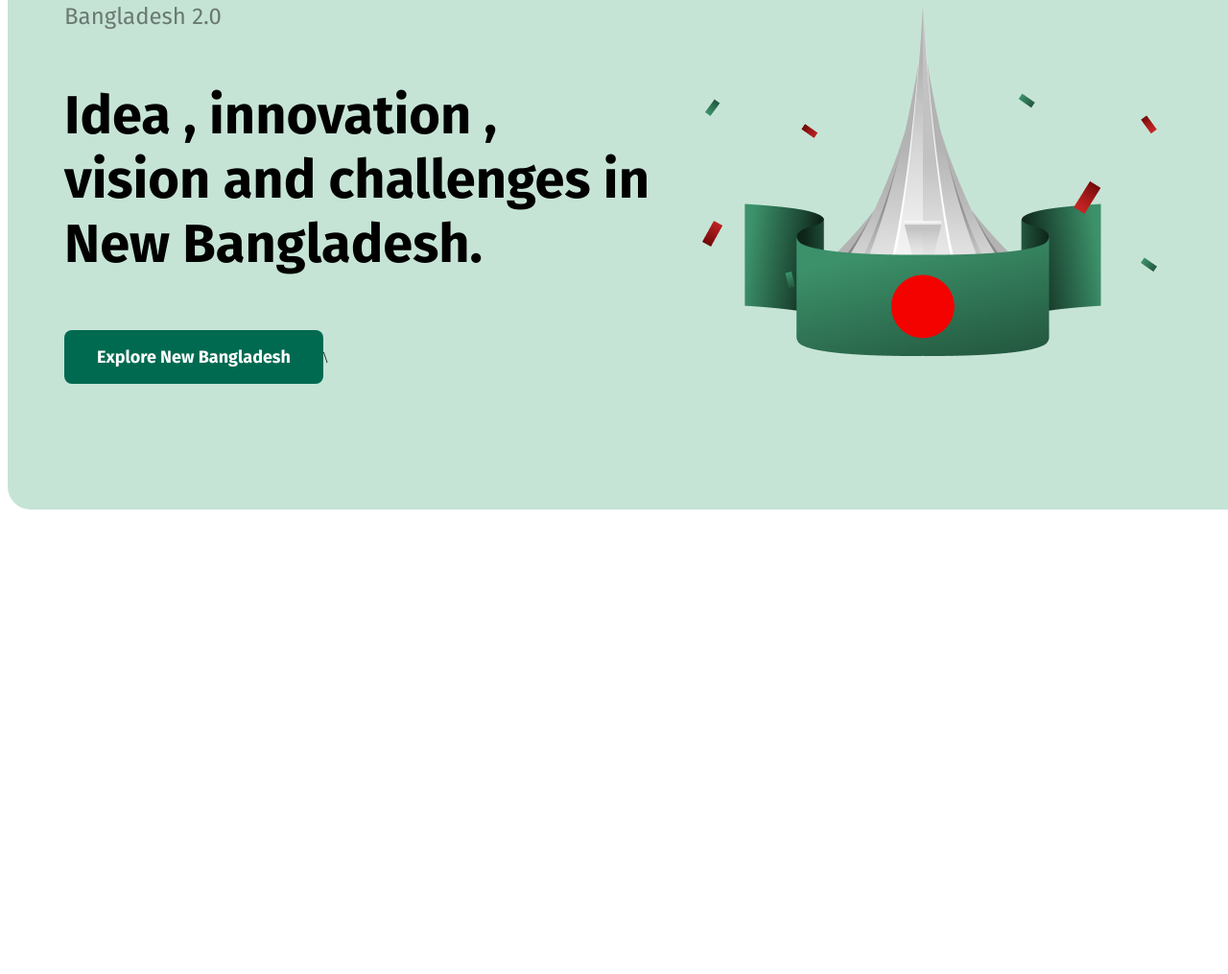
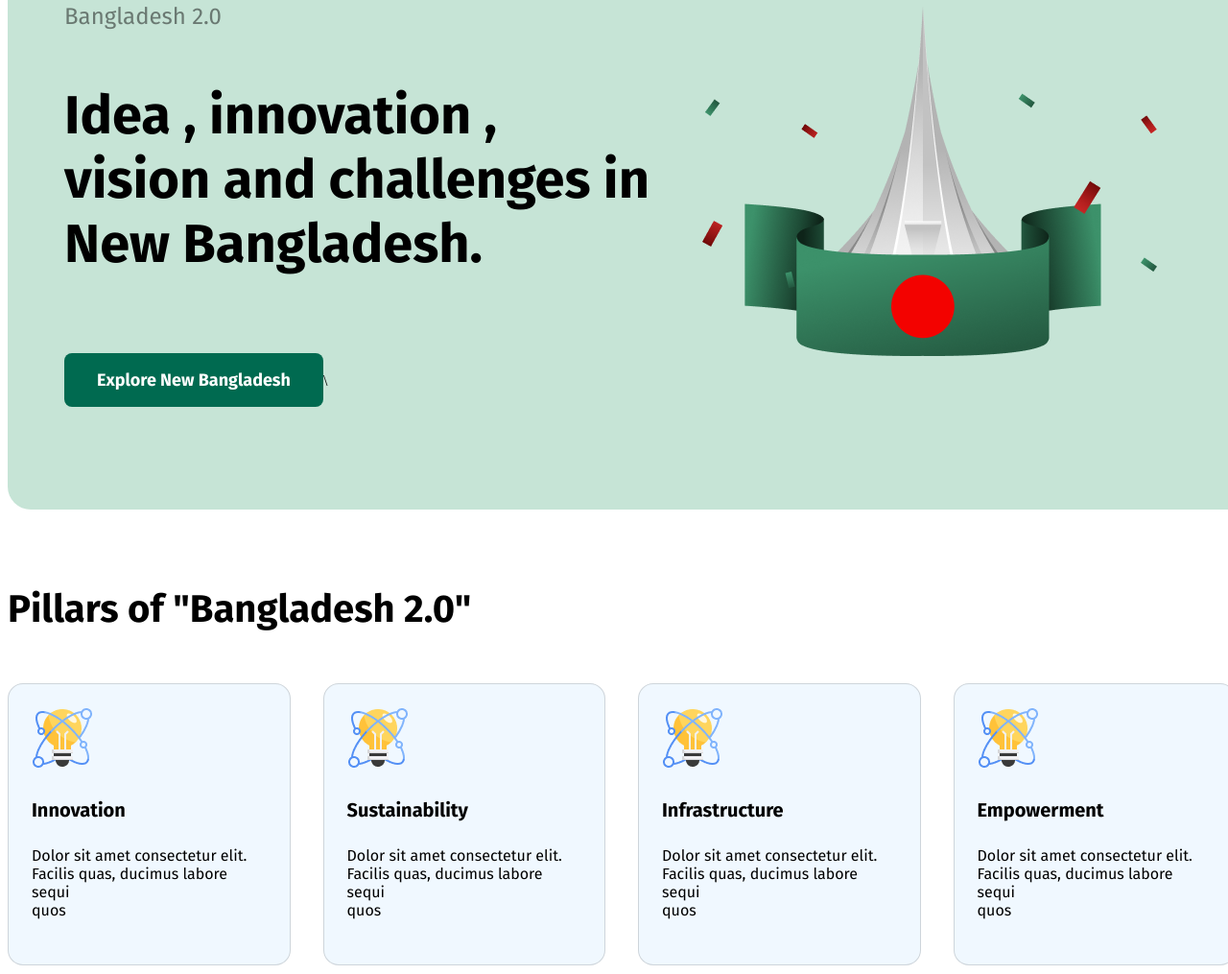
Before and after one commit to afikAfikur/new-ban, a plain HTML site: page index.html in a window 1280 px wide. Shown: the part 320-1335 px from the top of the page at 96% size. Before the commit the page ends 871 px from the top, so only its background shows below. Drawn offline with Linux system fonts and the light colour scheme.

Commit message:
Done with second sec

```diff
--- a/index.css
+++ b/index.css
@@ -85,3 +85,20 @@ margin-right: 160px;
     gap: 24px;
 
 }
+.second{
+    width: 1280px;
+    height: 324px;
+    margin: 80px auto;
+}
+.yaping{
+    display: flex;
+    gap: 34px;
+}
+.card{
+    width: 302px;
+    height: 244px;
+    padding: 24px;
+    background-color: aliceblue;
+    border-radius: 16px;
+    border: 1px solid rgba(14, 14, 14, 0.15);
+}
--- a/index.html
+++ b/index.html
@@ -24,7 +24,7 @@
     <main>
  <section class="first">
     <div class="banner">
-        <div>
+        <div class="baner_text">
             <div>
             <h4 class="bd_2 fira-sans-first_font">Bangladesh 2.0</h4>
             <p class="id fira-sans-first_font">
@@ -41,6 +41,49 @@ vision and challenges in <br> New Bangladesh.
         </div>
     </div>
  </section>
+ <section class="second">
+    <div class="pillar">
+        <div class="fira-sans-first_font"><h4>Pillars of "Bangladesh 2.0"</h4></div>
+        <div class="yaping">
+            <div class="card">
+                <div>
+                    <img src="assets/card-icon.png" alt="">
+                </div>
+                <div><h4 class="fira-sans-third_font">Innovation</h4></div>
+                <div>
+                     <p class="fira-sans-fourth_font">Dolor sit amet consectetur elit. <br> Facilis quas, ducimus labore sequi <br> quos</p>
+                </div>
+            </div>
+            <div class="card">
+                <div>
+                     <img src="assets/card-icon.png" alt="">
+                </div>
+                <div><h4 class="fira-sans-third_font">Sustainability</h4></div>
+                <div>
+                    <p class="fira-sans-fourth_font">Dolor sit amet consectetur elit. <br> Facilis quas, ducimus labore sequi <br> quos</p>
+                </div>
+            </div>
+            <div class="card">
+                <div>
+                     <img src="assets/card-icon.png" alt="">
+                </div>
+                <div><h4 class="fira-sans-third_font">Infrastructure</h4></div>
+                <div>
+                     <p class="fira-sans-fourth_font">Dolor sit amet consectetur elit. <br> Facilis quas, ducimus labore sequi <br> quos</p>
+                </div>
+            </div>
+            <div class="card">
+                <div>
+                     <img src="assets/card-icon.png" alt="">
+                </div>
+                <div><h4 class="fira-sans-third_font">Empowerment</h4></div>
+                <div>
+                     <p class="fira-sans-fourth_font">Dolor sit amet consectetur elit. <br> Facilis quas, ducimus labore sequi <br> quos</p>
+                </div>
+            </div>
+        </div>
+    </div>
+ </section>
     </main>
     <footer>
 
```
